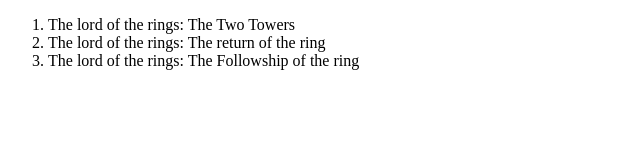
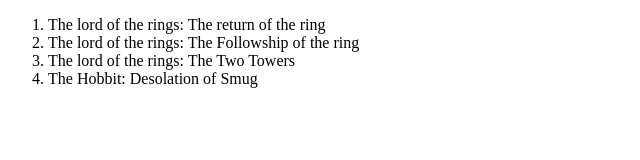
Before and after one commit to Poongodi-Ramadoss/Lafosse-repo, a plain HTML site: page index.html in a window 1280 px wide. Shown: the whole page, without its empty margins (0-640 px from the left). Drawn offline with Linux system fonts and the light colour scheme.

Commit message:
add new films to the list

```diff
--- a/index.html
+++ b/index.html
@@ -7,9 +7,10 @@
 </head>
 <body>
     <ol>
-        <li>The lord of the rings: The Two Towers</li>
         <li>The lord of the rings: The return of the ring</li>
         <li>The lord of the rings: The Followship of the ring</li>
+        <li>The lord of the rings: The Two Towers</li>
+        <li>The Hobbit: Desolation of Smug</li>
     </ol>
 </body>
 </html>
```
